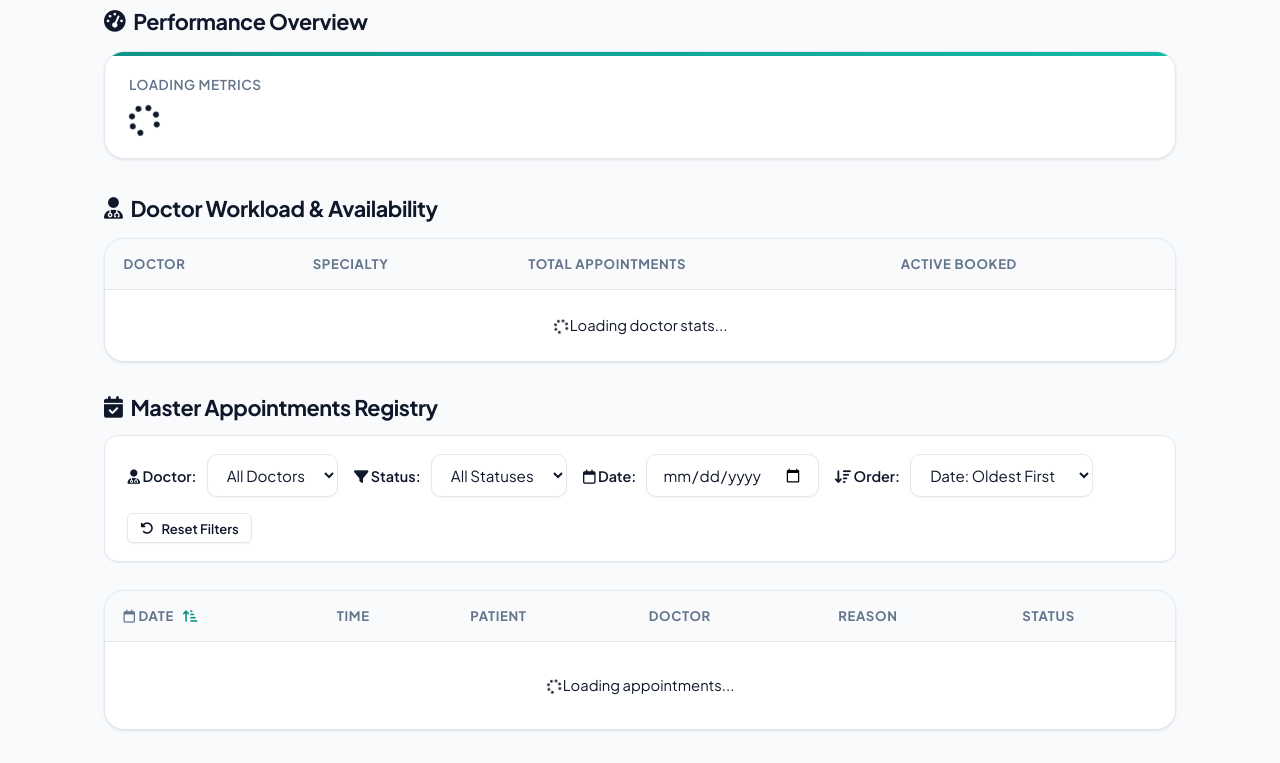
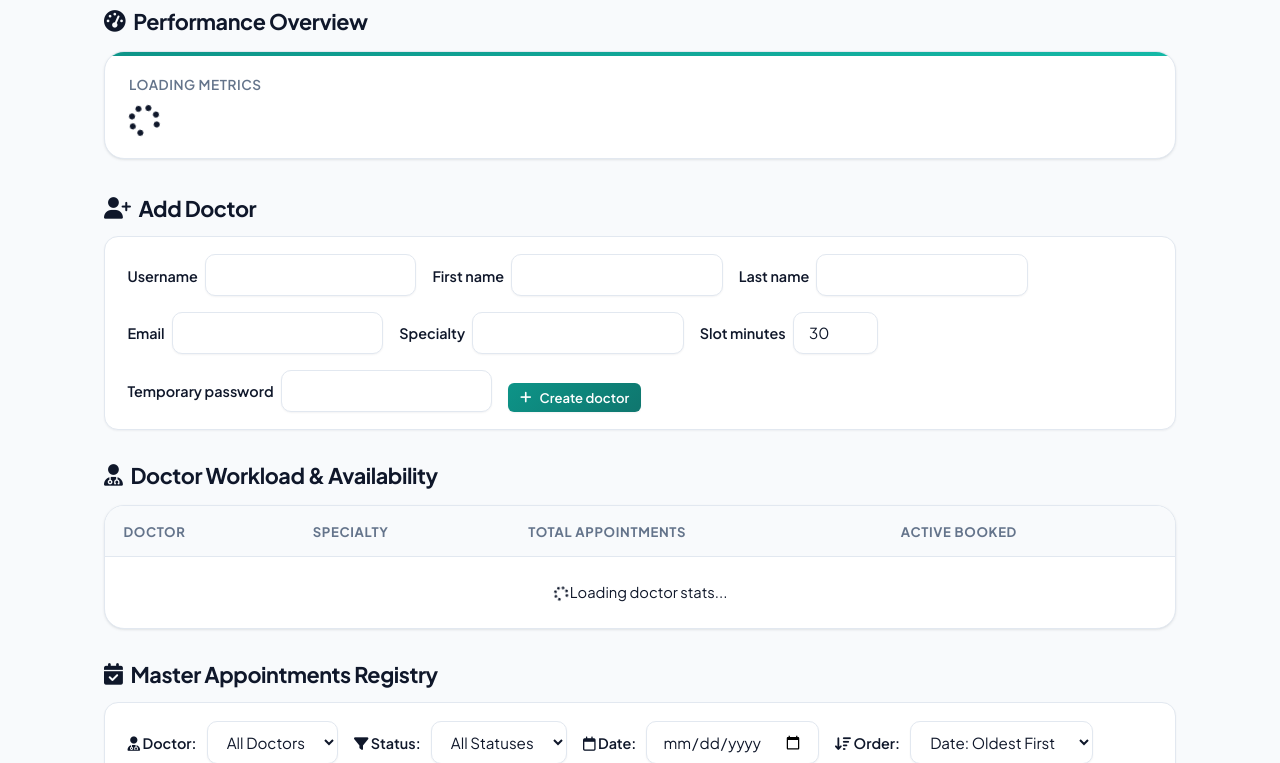
Before and after one commit to swafwana/Clinic_booking, a Django app: page /dashboard/ in a window 1280 px wide. Shown: the part 296-1059 px from the top of the page. Run offline with Django 5.2, Linux system fonts and the light colour scheme; the visitor is signed in with stand-in values (Sample User, id 1); data comes from the database, SQL or seed files in the repository; data that the repository does not hold is empty; parts of the project's set-up code (start-up, migrations or seed data) failed here and were passed over.

Commit message:
Admin can create doctors from dashboard

```diff
--- a/clinic/serializers.py
+++ b/clinic/serializers.py
@@ -1,6 +1,11 @@
 from rest_framework import serializers
 
-from .models import Appointment, Doctor, TimeOff
+from datetime import time
+from django.contrib.auth import get_user_model
+from django.contrib.auth.password_validation import validate_password
+from django.db import transaction
+
+from .models import Appointment, Availability, Doctor, TimeOff
 from .services import get_free_slots
 
 
@@ -80,3 +85,47 @@ class TimeOffSerializer(serializers.ModelSerializer):
         if start and end and start > end:
             raise serializers.ValidationError({"end_date": "End date cannot be earlier than start date."})
         return attrs
+
+class DoctorCreateSerializer(serializers.Serializer):
+    username = serializers.CharField(max_length=150)
+    first_name = serializers.CharField(max_length=150)
+    last_name = serializers.CharField(max_length=150, required=False, allow_blank=True)
+    email = serializers.EmailField(required=False, allow_blank=True)
+    password = serializers.CharField(write_only=True)
+    specialty = serializers.CharField(max_length=100)
+    bio = serializers.CharField(required=False, allow_blank=True)
+    slot_minutes = serializers.IntegerField(min_value=5, max_value=120, default=30)
+
+    def validate_username(self, value):
+        if get_user_model().objects.filter(username__iexact=value).exists():
+            raise serializers.ValidationError("This username is already taken.")
+        return value
+
+    def validate_password(self, value):
+        validate_password(value)
+        return value
+
+    @transaction.atomic
+    def create(self, validated_data):
+        User = get_user_model()
+        user = User.objects.create_user(
+            username=validated_data["username"],
+            password=validated_data["password"],
+            first_name=validated_data["first_name"],
+            last_name=validated_data.get("last_name", ""),
+            email=validated_data.get("email", ""),
+            role="doctor",  # set by the server, never by the browser
+        )
+        doctor = Doctor.objects.create(
+            user=user,
+            specialty=validated_data["specialty"],
+            bio=validated_data.get("bio", ""),
+            slot_minutes=validated_data["slot_minutes"],
+        )
+        # Default hours Mon-Fri 09:00-17:00 so the doctor has bookable slots.
+        # Change them later in Django admin under Availability.
+        Availability.objects.bulk_create([
+            Availability(doctor=doctor, weekday=d, start_time=time(9, 0), end_time=time(17, 0))
+            for d in range(5)
+        ])
+        return doctor
--- a/clinic/urls.py
+++ b/clinic/urls.py
@@ -13,6 +13,7 @@ from .views import (
     DoctorTimeOffDeleteView,
     DoctorTimeOffListCreateView,
     DoctorViewSet,
+    AdminDoctorCreateView
 )
 
 router = DefaultRouter()
@@ -36,4 +37,5 @@ urlpatterns = [
     path("doctor/time-off/<int:pk>/", DoctorTimeOffDeleteView.as_view()),
     path("dashboard/stats/", AdminStatsView.as_view()),
     path("dashboard/appointments/", AdminAppointmentListView.as_view()),
+    path("dashboard/doctors/", views.AdminDoctorCreateView.as_view()),
 ]
--- a/clinic/views.py
+++ b/clinic/views.py
@@ -17,6 +17,7 @@ from .serializers import (
     DoctorAppointmentSerializer,
     DoctorSerializer,
     TimeOffSerializer,
+    DoctorCreateSerializer
 )
 from .services import get_dashboard_stats, get_free_slots
 
@@ -231,3 +232,12 @@ class AdminAppointmentListView(generics.ListAPIView):
         order = params.get("order", "asc")
         ordering = ("-date", "-time") if order == "desc" else ("date", "time")
         return qs.order_by(*ordering)
+class AdminDoctorCreateView(generics.CreateAPIView):
+    serializer_class = DoctorCreateSerializer
+    permission_classes = [IsAdminRole]
+
+    def create(self, request, *args, **kwargs):
+        serializer = self.get_serializer(data=request.data)
+        serializer.is_valid(raise_exception=True)
+        doctor = serializer.save()
+        return Response(DoctorSerializer(doctor).data, status=status.HTTP_201_CREATED)
--- a/templates/clinic/dashboard.html
+++ b/templates/clinic/dashboard.html
@@ -16,7 +16,20 @@
       <div class="stat-value"><i class="fa-solid fa-spinner fa-spin"></i></div>
     </li>
   </ul>
-
+  <h2><i class="fa-solid fa-user-plus"></i> Add Doctor</h2>
+<form id="doctor-form" class="filter-card">
+  {% csrf_token %}
+  <div><label>Username</label><input name="username" class="form-input" required></div>
+  <div><label>First name</label><input name="first_name" class="form-input" required></div>
+  <div><label>Last name</label><input name="last_name" class="form-input"></div>
+  <div><label>Email</label><input name="email" type="email" class="form-input"></div>
+  <div><label>Specialty</label><input name="specialty" class="form-input" required></div>
+  <div><label>Slot minutes</label><input name="slot_minutes" type="number" value="30" min="5" max="120" class="form-input"></div>
+  <div><label>Temporary password</label><input name="password" type="password" class="form-input" required></div>
+  <button type="submit" class="btn btn-primary btn-sm" style="margin-top:auto;">
+    <i class="fa-solid fa-plus"></i> Create doctor
+  </button>
+</form>
   <h2><i class="fa-solid fa-user-doctor"></i> Doctor Workload & Availability</h2>
   <div class="table-container">
     <table class="data-table">
@@ -185,6 +198,7 @@
     }
 
     async function loadDoctorOptions() {
+      fDoctor.length = 1;   // keep only "All Doctors"
       const res = await fetch("/api/doctors/");
       if (!res.ok) return;
       for (const d of await res.json()) {
@@ -262,7 +276,40 @@
       updateSortIcon();
       loadAppointments();
     });
+    const doctorForm = document.getElementById("doctor-form");
 
+    doctorForm.addEventListener("submit", async (e) => {
+    e.preventDefault();
+    const fd = new FormData(doctorForm);
+    const csrf = fd.get("csrfmiddlewaretoken");
+    const body = Object.fromEntries(fd.entries());
+    delete body.csrfmiddlewaretoken;
+    body.slot_minutes = Number(body.slot_minutes) || 30;
+
+    const res = await fetch("/api/dashboard/doctors/", {
+        method: "POST",
+        headers: { "Content-Type": "application/json", "X-CSRFToken": csrf },
+        body: JSON.stringify(body),
+    });
+
+    const box = document.createElement("div");
+    if (res.ok) {
+        const d = await res.json();
+        box.className = "alert alert-success";
+        box.textContent = `${d.name} created. Give them the username and temporary password.`;
+        doctorForm.reset();
+        doctorForm.slot_minutes.value = 30;
+        loadStats();
+        loadDoctorOptions();
+    } else {
+        const err = await res.json().catch(() => ({}));
+        box.className = "alert alert-danger";
+        box.textContent = Object.entries(err)
+        .map(([k, v]) => `${k}: ${[].concat(v).join(" ")}`)
+        .join(" | ") || "Could not create doctor.";
+    }
+    message.replaceChildren(box);
+    });
     loadStats();
     loadDoctorOptions();
     loadAppointments();
```
